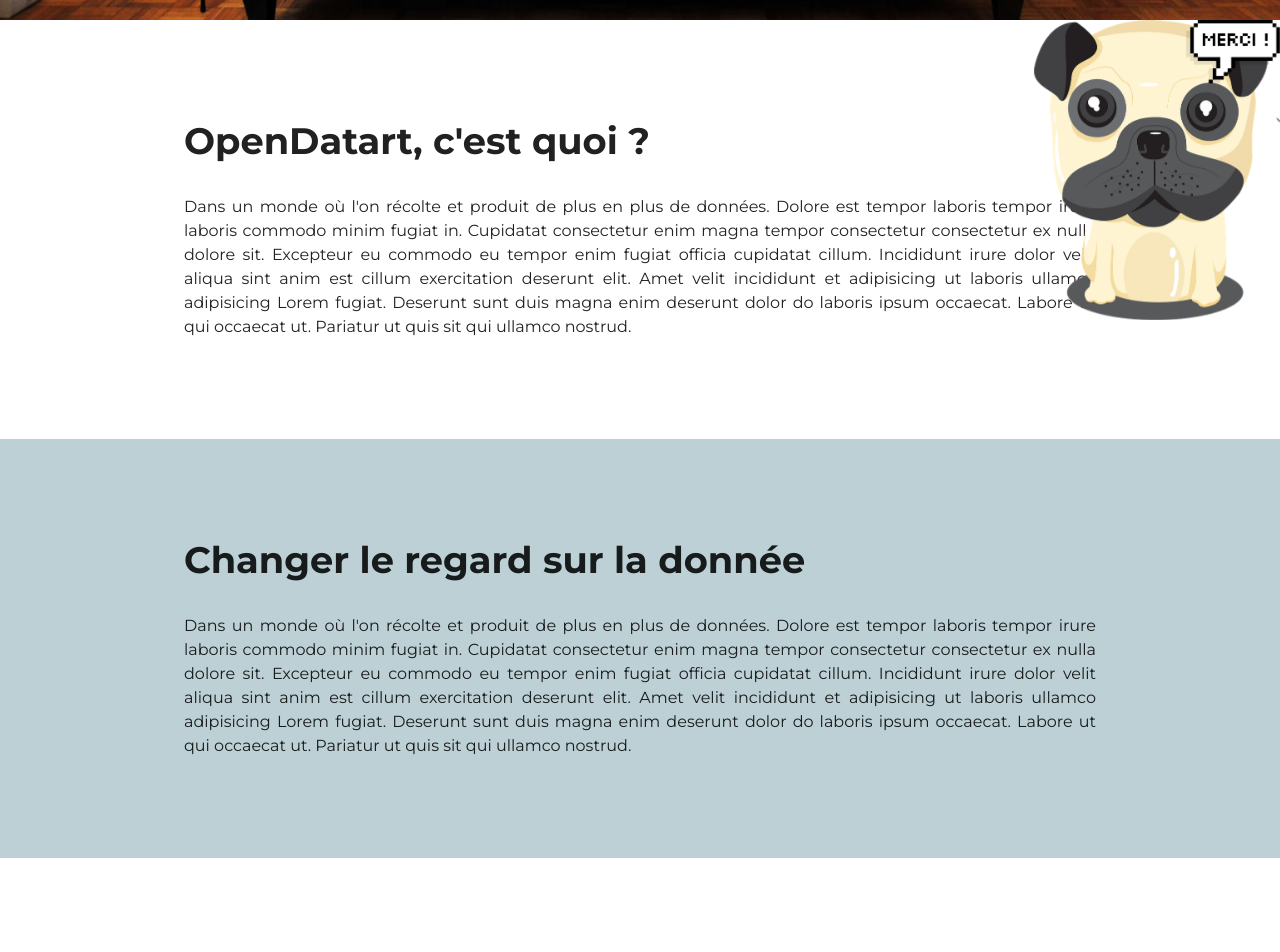
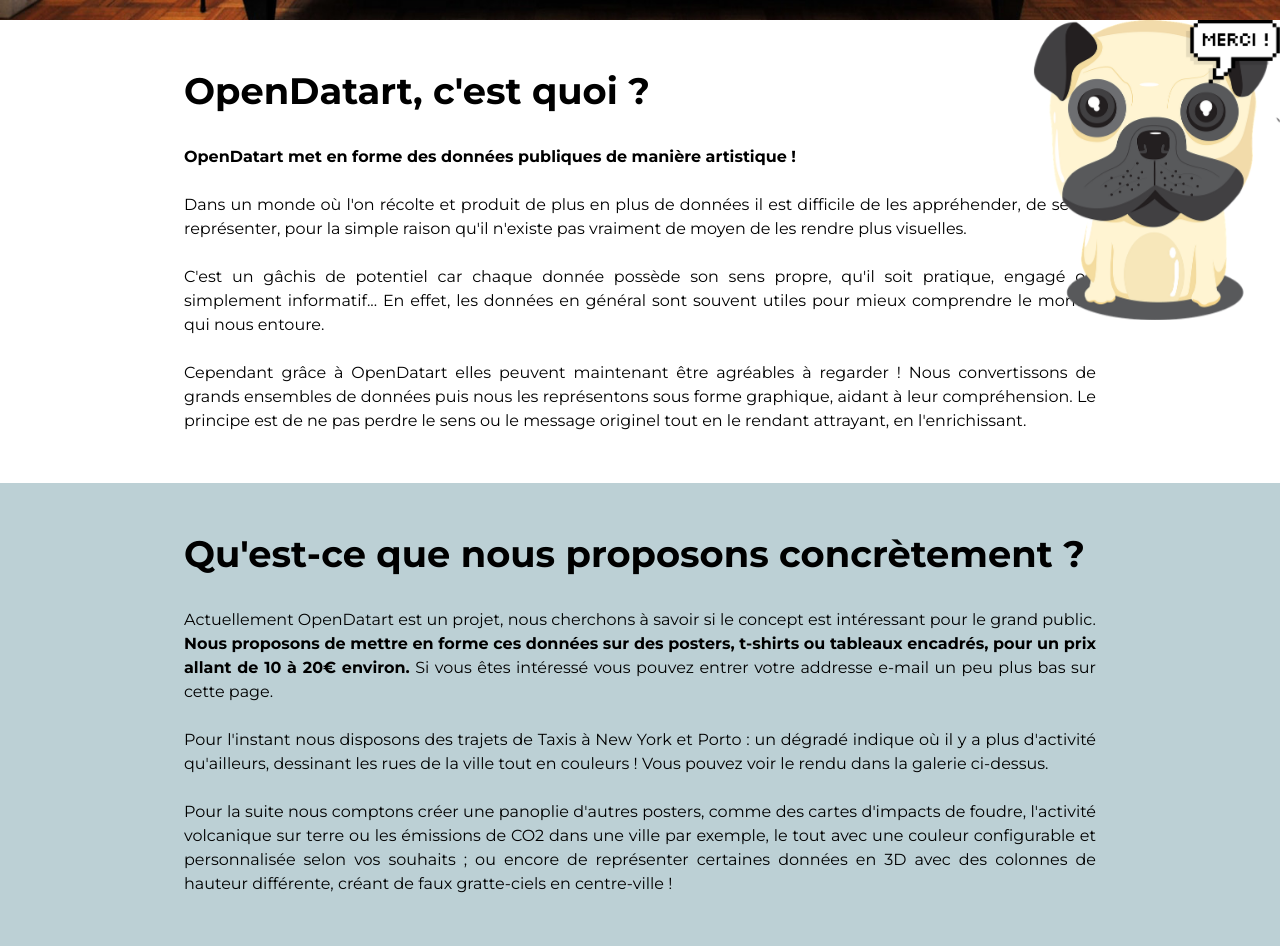
Before and after one commit to Agaetis-IT/opendatart-landing-page, a React (Create React App) app: page / in a window 1280 px wide. Shown: the part 780-1732 px from the top of the page. Built offline with nearby package versions, Linux system fonts and the light colour scheme.

Commit message:
Added text content

```diff
--- a/src/App.js
+++ b/src/App.js
@@ -1,7 +1,7 @@
 import React from "react";
 import Hero from "./Hero";
 import WhatIsIt from "./WhatIsIt";
-import Why from "./Why";
+import WhatWeCanDo from "./WhatWeCanDo";
 import Statistics from "./Statistics";
 import Footer from "./Footer";
 import Contact from "./Contact";
@@ -11,6 +11,9 @@ const useStyles = makeStyles(theme => ({
   "@global": {
     html: {
       scrollBehavior: "smooth"
+    },
+    body: {
+      color: 'black'
     }
   }
 }));
@@ -21,7 +24,7 @@ function App() {
     <>
       <Hero />
       <WhatIsIt />
-      <Why />
+      <WhatWeCanDo />
       <Statistics />
       <Contact />
       <Footer />
--- a/src/Contact.js
+++ b/src/Contact.js
@@ -54,9 +54,10 @@ function Contact() {
   return (
     <form className={classes.root} onSubmit={handleSubmit}>
       <Container maxWidth="md">
-        <Typography variant="h3">Vous voulez être tenu au courant ?</Typography>
+        <Typography variant="h3">Vous êtes intéressé ?</Typography>
+        <br/>
         <Typography>
-          Donnez nous votre email et nous vous préviendrons quand les premiers posters seront disponibles !
+          Donnez nous votre email et nous vous préviendrons quand les premiers éléments seront disponibles et à prix réduit !
         </Typography>
         <Box mt={4} display="flex" flexDirection="row" alignItems="center">
           <TextField
--- a/src/Statistics.js
+++ b/src/Statistics.js
@@ -72,7 +72,7 @@ function Statistics() {
             <Typography className={classes.value}>
               3.5{" "}
               <Typography className={classes.unit} component="span">
-                ans
+                années
               </Typography>
             </Typography>
             <Typography className={classes.label}>de données</Typography>
--- a/src/WhatIsIt.js
+++ b/src/WhatIsIt.js
@@ -3,8 +3,8 @@ import { makeStyles, Container, Typography } from "@material-ui/core";
 
 const useStyles = makeStyles(theme => ({
   root: {
-    marginTop: 100,
-    marginBottom: 100
+    marginTop: 50,
+    marginBottom: 50
   },
   title: { marginBottom: 32 }
 }));
@@ -18,15 +18,11 @@ function WhatIsIt() {
         OpenDatart, c'est quoi ?
       </Typography>
       <Typography>
-        Dans un monde où l'on récolte et produit de plus en plus de données.
-        Dolore est tempor laboris tempor irure laboris commodo minim fugiat in.
-        Cupidatat consectetur enim magna tempor consectetur consectetur ex nulla
-        dolore sit. Excepteur eu commodo eu tempor enim fugiat officia cupidatat
-        cillum. Incididunt irure dolor velit aliqua sint anim est cillum
-        exercitation deserunt elit. Amet velit incididunt et adipisicing ut
-        laboris ullamco adipisicing Lorem fugiat. Deserunt sunt duis magna enim
-        deserunt dolor do laboris ipsum occaecat. Labore ut qui occaecat ut.
-        Pariatur ut quis sit qui ullamco nostrud.
+        <b>OpenDatart met en forme des données publiques de manière artistique !</b><br/><br/>
+        Dans un monde où l'on récolte et produit de plus en plus de données il est difficile de les appréhender, de se les représenter,
+        pour la simple raison qu'il n'existe pas vraiment de moyen de les rendre plus visuelles.<br/><br/>
+        C'est un gâchis de potentiel car chaque donnée possède son sens propre, qu'il soit pratique, engagé ou simplement informatif... En effet, les données en général sont souvent utiles pour mieux comprendre le monde qui nous entoure.<br/><br/>
+        Cependant grâce à OpenDatart elles peuvent maintenant être agréables à regarder ! Nous convertissons de grands ensembles de données puis nous les représentons sous forme graphique, aidant à leur compréhension. Le principe est de ne pas perdre le sens ou le message originel tout en le rendant attrayant, en l'enrichissant.
       </Typography>
     </Container>
   );
--- /dev/null
+++ b/src/WhatWeCanDo.js
@@ -0,0 +1,35 @@
+import React from "react";
+import { makeStyles, Container, Typography } from "@material-ui/core";
+
+const useStyles = makeStyles(theme => ({
+  root: {
+    paddingTop: 50,
+    paddingBottom: 50,
+    backgroundColor: theme.palette.grey[300]
+  },
+  title: { marginBottom: 32 }
+}));
+
+function WhatWeCanDo() {
+  const classes = useStyles();
+
+  return (
+    <div className={classes.root}>
+      <Container maxWidth="md">
+        <Typography className={classes.title} variant="h3">
+          Qu'est-ce que nous proposons concrètement ?
+        </Typography>
+        <Typography>
+          Actuellement OpenDatart est un projet, nous cherchons à savoir si le concept est intéressant pour le grand public.
+          {' '}<b>Nous proposons de mettre en forme ces données sur des posters, t-shirts ou tableaux encadrés, pour un prix allant de 10 à 20€ environ.</b> Si vous êtes intéressé vous pouvez entrer votre addresse e-mail un peu plus bas sur cette page.<br/><br/>
+          Pour l'instant nous disposons des trajets de Taxis à New York et Porto : un dégradé indique où il y a plus d'activité qu'ailleurs, dessinant les rues de la ville tout en couleurs !
+          Vous pouvez voir le rendu dans la galerie ci-dessus.
+          <br/><br/>
+          Pour la suite nous comptons créer une panoplie d'autres posters, comme des cartes d'impacts de foudre, l'activité volcanique sur terre ou les émissions de CO2 dans une ville par exemple, le tout avec une couleur configurable et personnalisée selon vos souhaits ; ou encore de représenter certaines données en 3D avec des colonnes de hauteur différente, créant de faux gratte-ciels en centre-ville !
+        </Typography>
+      </Container>
+    </div>
+  );
+}
+
+export default WhatWeCanDo;
--- a/src/Why.js
+++ /dev/null
@@ -1,38 +0,0 @@
-import React from "react";
-import { makeStyles, Container, Typography } from "@material-ui/core";
-
-const useStyles = makeStyles(theme => ({
-  root: {
-    paddingTop: 100,
-    paddingBottom: 100,
-    backgroundColor: theme.palette.grey[300]
-  },
-  title: { marginBottom: 32 }
-}));
-
-function Why() {
-  const classes = useStyles();
-
-  return (
-    <div className={classes.root}>
-      <Container maxWidth="md">
-        <Typography className={classes.title} variant="h3">
-          Changer le regard sur la donnée
-        </Typography>
-        <Typography>
-          Dans un monde où l'on récolte et produit de plus en plus de données.
-          Dolore est tempor laboris tempor irure laboris commodo minim fugiat
-          in. Cupidatat consectetur enim magna tempor consectetur consectetur ex
-          nulla dolore sit. Excepteur eu commodo eu tempor enim fugiat officia
-          cupidatat cillum. Incididunt irure dolor velit aliqua sint anim est
-          cillum exercitation deserunt elit. Amet velit incididunt et
-          adipisicing ut laboris ullamco adipisicing Lorem fugiat. Deserunt sunt
-          duis magna enim deserunt dolor do laboris ipsum occaecat. Labore ut
-          qui occaecat ut. Pariatur ut quis sit qui ullamco nostrud.
-        </Typography>
-      </Container>
-    </div>
-  );
-}
-
-export default Why;
```
